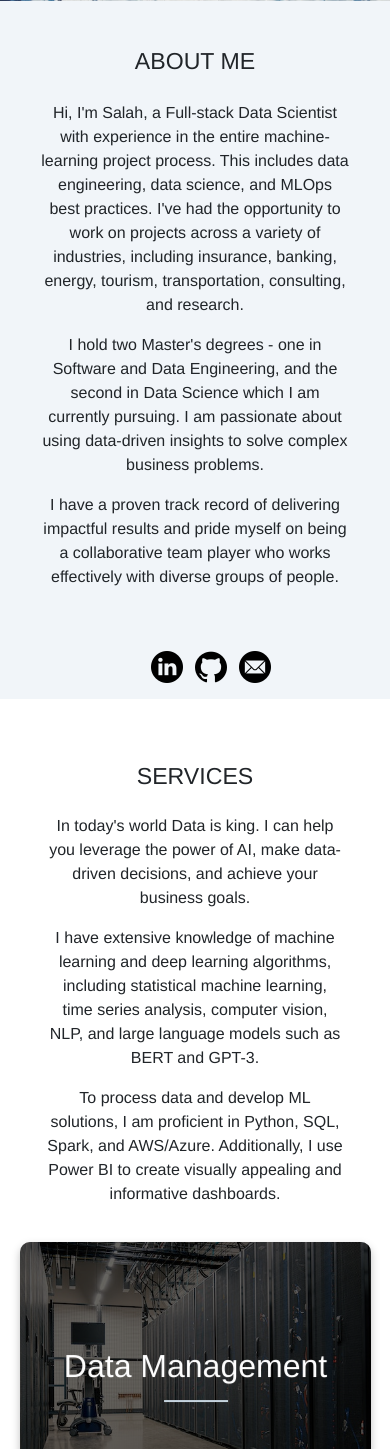
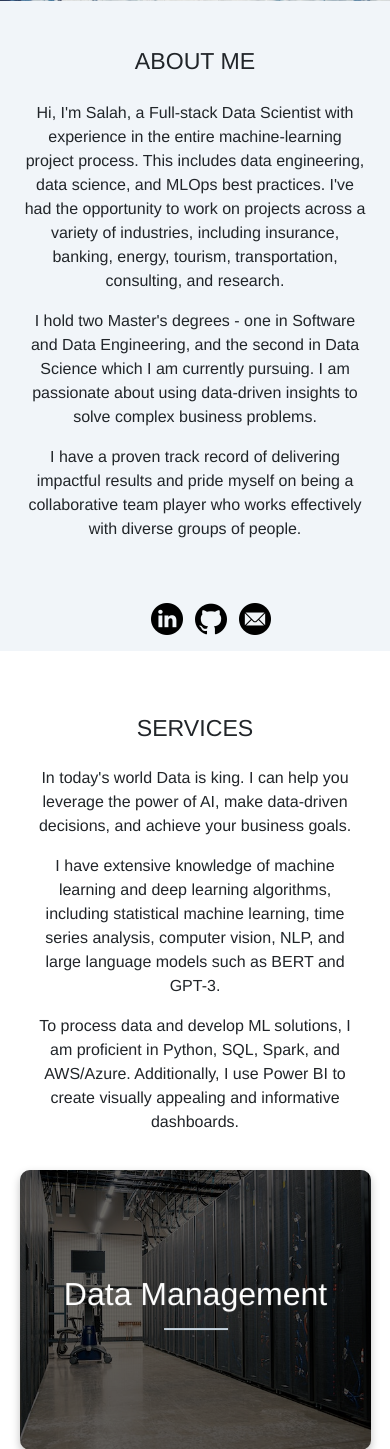
Before and after one commit to SalaheddineAD/salaheddinead.github.io, a PHP site: page / in a window 390 px wide. Shown: the part 399-1848 px from the top of the page. Run offline with PHP 8.4, Linux system fonts and the light colour scheme.

Commit message:
update the width making it wider

```diff
--- a/index.html
+++ b/index.html
@@ -139,7 +139,7 @@
       <section id="experience">
         <div class="experience-div">
         <h3>EXPERIENCE</h3>
-        <p>Here is a list of descriptions for the top data science projects I have worked on. </p>
+        <p>Here is a list of descriptions for the top data science projects I have worked on </p>
         </div>
         <div id="p-container" >
           {{#each projects}}
--- a/styles/style.css
+++ b/styles/style.css
@@ -173,7 +173,7 @@
 
   }
   .aboutme-div{
-    width:85%;
+    width:94%;
     margin-left:auto;
     margin-right:auto;
     margin-top: 15px;
@@ -182,7 +182,7 @@
     margin-bottom: 25px;
   }
   .services-div{
-    width:85%;
+    width:94%;
     margin-left:auto;
     margin-right:auto;
     padding-bottom: 20px;
@@ -206,7 +206,7 @@
     /* margin: 0 auto; */
     padding-top: 50px;
     /* max-width: 80rem; */
-    width:85%;
+    width:94%;
     margin-left:auto;
     margin-right:auto;
   }
```
